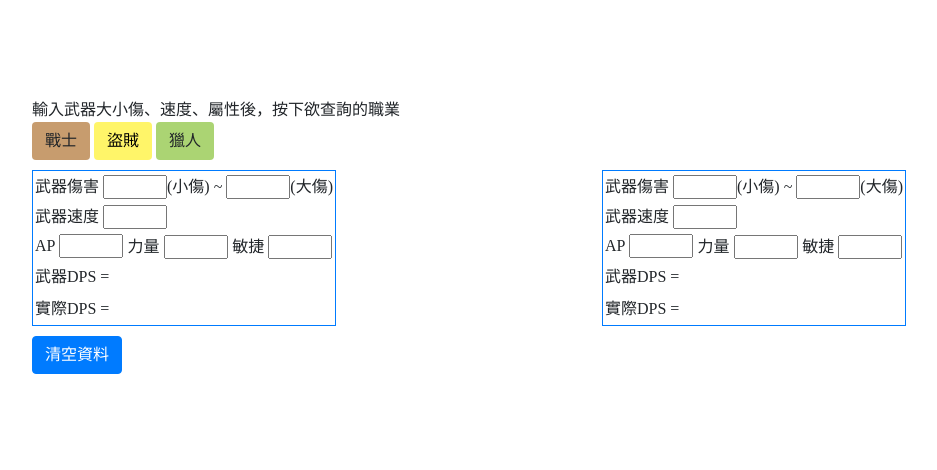
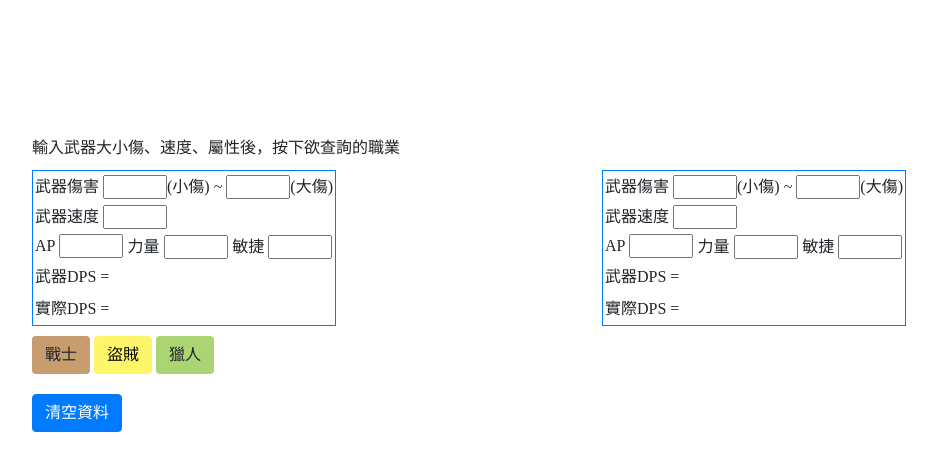
Before and after one commit to lv1codeman/cig01, a plain HTML site: page index.html in a window 1280 px wide. Shown: the whole page, without its empty margins (53-990 px from the left). Drawn offline with nearby package versions, Linux system fonts and the light colour scheme.

Commit message:
更改按鈕位置

```diff
--- a/index.html
+++ b/index.html
@@ -154,9 +154,6 @@
         <div class="row align-items-end" style="height: 20vh;">
             <div class="col">
                 輸入武器大小傷、速度、屬性後，按下欲查詢的職業<br />
-                <button id="setWarrior" class="btn color-warrior">戰士</button>
-                <button id="setRogue" class="btn color-rogue">盜賊</button>
-                <button id="setHunter" class="btn color-hunter">獵人</button>
             </div>
         </div>
         <div class="row align-items-center" style="padding: 10px 0 10px 0;">
@@ -233,6 +230,11 @@
                 </table>
             </div>
             <div class="w-100" style="margin: 10px 0 0 15px;">
+                <button id="setWarrior" class="btn color-warrior">戰士</button>
+                <button id="setRogue" class="btn color-rogue">盜賊</button>
+                <button id="setHunter" class="btn color-hunter">獵人</button>
+            </div>
+            <div class="w-100" style="margin: 20px 0 0 15px;">
                 <button class="btn btn-primary" id="reset">清空資料</button>
             </div>
         </div>
```
